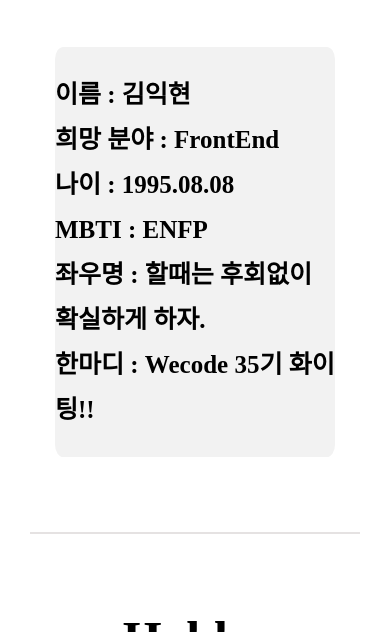
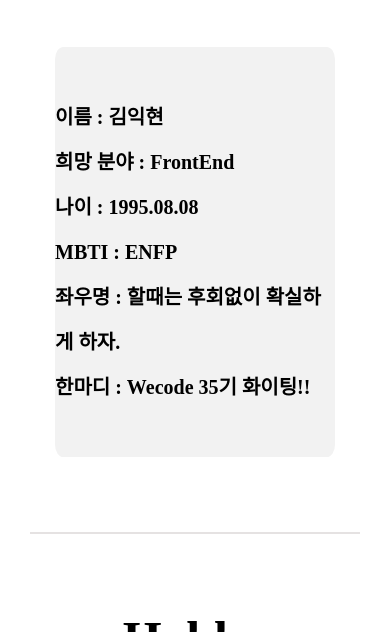
Before and after one commit to ikkim01/new-profile, a plain HTML site: page index.html in a window 390 px wide. Shown: the part 1278-1910 px from the top of the page. Drawn offline with Linux system fonts and the light colour scheme.

Commit message:
반응형 수정

```diff
--- a/css/media_600px.css
+++ b/css/media_600px.css
@@ -17,7 +17,7 @@
     top:400px;
     left:50%;
      text-align: center;
-    font-size:  40px;
+    font-size:  30px;
     transform: translate(-50%, -50%);
     color:var(--light-grey-color);
     width: 1000px;
@@ -50,4 +50,9 @@
     font-weight: bold;
     margin: var(--main-margin);
 }
+.main_intro .main_intro-introduce .main_intro-textbox p {
+  font-size: var(--icon-size);
+  font-weight: bold;
+  line-height: 45px;
 }
+}
```
Also changed, not shown: css/style.css (line endings or trailing spaces).
